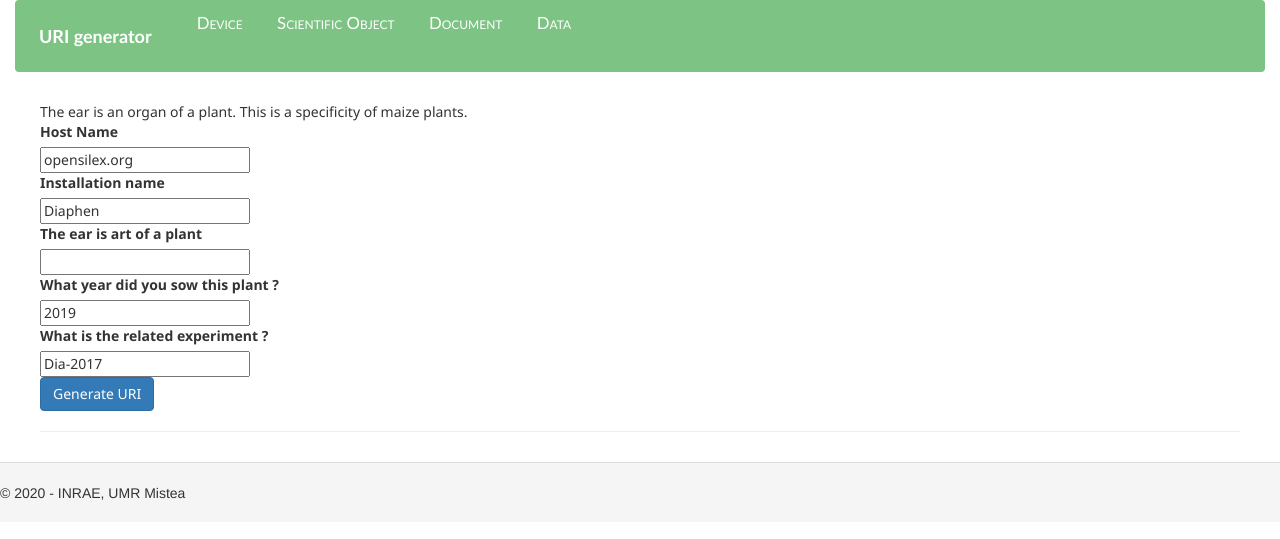
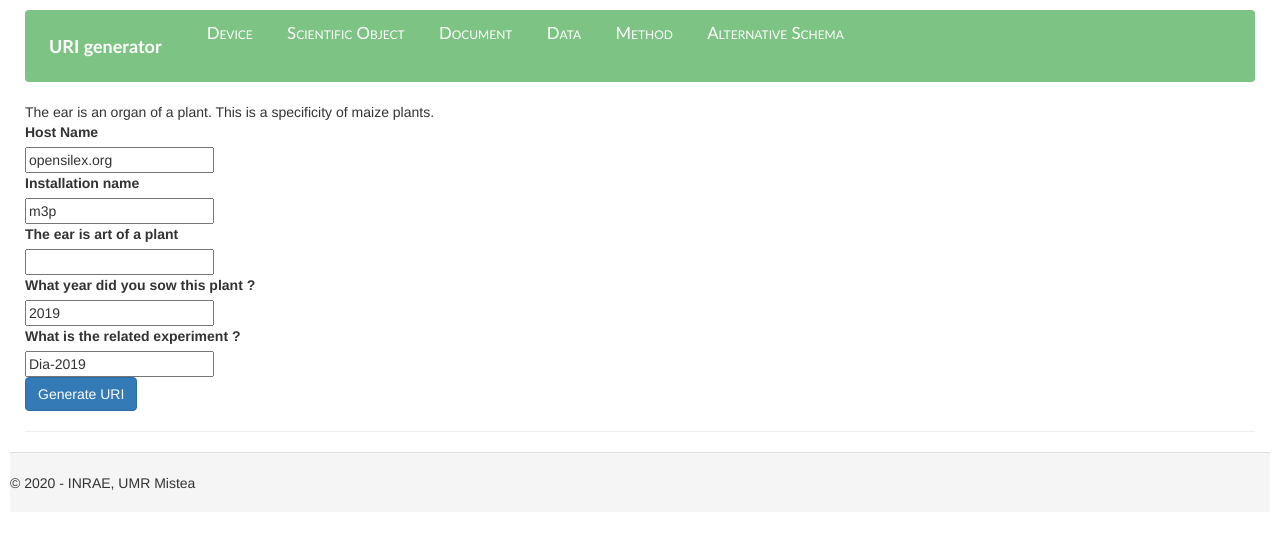
Before and after one commit to niio972/uri-generator, a Flask app: page /uri/ear/ in a window 1280 px wide. Shown: the top 539 px of the page. Run offline with Flask 2, Linux system fonts and the light colour scheme; some libraries are stand-ins or nearby versions.

Commit message:
add custom_design

```diff
--- a/generator.py
+++ b/generator.py
@@ -1,18 +1,25 @@
 from flask import render_template, Flask, session, url_for, request, redirect
 from markupsafe import escape
 from datetime import datetime
+from flask_sqlalchemy import SQLAlchemy
 import hashlib
 import requests
-import json
-import os
-import mimetypes
-import copy
-import pprint
 import random
-import re
 
 app = Flask(__name__)
 app.secret_key = b'_5#y2L"F4Q8z\n\xec]/'
+app.config['SQLALCHEMY_DATABASE_URI'] = 'sqlite:///custom_design.db'
+db = SQLAlchemy(app)
+
+class custom_design(db.Model):
+    id = db.Column(db.Integer, primary_key=True)
+    name = db.Column(db.String(200), nullable=False)
+    content = db.Column(db.String(200), nullable=False)
+
+    def __repr__(self):
+        return "<Design %r>" %self.id
+
+#
 @app.route('/home', methods=['GET', 'POST'])
 def home():
 
@@ -63,68 +70,96 @@ def leaf():
 def data():
    return render_template("data.html")
 
+@app.route("/uri/method/")
+def method():
+   return render_template("method.html")
+
 @app.route('/success')
 def success():
     return render_template("success.html")
     #return   'Creating the following '+ session['subpath'] +' URI %s' % escape(session['URI'])
 
-@app.route('/uri/<path:subpath>', methods=['GET', 'POST'])
+@app.route('/new_schema')
+def new_schema():
+    if request.method == "POST":
+        content_name = request.form['content-name']
+        content = request.form['content']
+        new_design = custom_design(content = content, name = content_name)
+
+        try:
+            db.session.add(new_design)
+            db.session.commit()
+            return redirect('/')
+
+        except:
+            return "There was an error, try again"
+    else:
+        designs = custom_design.query.order_by(custom_design.id).all()
+        return render_template("new_schema.html", designs = designs)
+
+@app.route('/uri/<path:subpath>', methods = ['GET', 'POST'])
 def execute_request(subpath):
     # show the subpath after /path/
-    session['subpath']=subpath[0:-1]
+    session['subpath'] = subpath[0:-1]
     session['hostname'] = request.form['hostname']
     session['installationName'] = request.form['installationName']
-    URI = URIgenerator(host= session['hostname'], installation=session['installationName'] , resource_type=session['subpath'])
-    session['URI']=URI
+    URI = URIgenerator(host = session['hostname'], installation=session['installationName'] , resource_type=session['subpath'])
+    session['URI'] = URI
 
     return redirect(url_for('success'))
     #return 'Creating the folllowing URI %s' % escape(session['URI']) + "for host" + escape(session['hostname'])
 
-
-
+####
 
 def URIgenerator(host, installation, resource_type, year="", project="", data={}):
     if host[-1] != "/":
         host = host + "/" # Ensure host url ends with a slash
     finalURI = host + installation + "/"
 
-    if resource_type=="document":
+    if resource_type == "document":
         title = request.form['doctitle']
         finalURI = finalURI + "document/" + title
 
-    if resource_type=="sensor":
+    if resource_type == "method":
+        title = request.form['methname']
+        finalURI = finalURI + "method/" + title
+
+    if resource_type == "sensor":
         year = request.form['year']
         finalURI = finalURI + year + "/se" + year[2:] + str(random.randrange(0, 1001)).rjust(6, "0")
 
-    if resource_type=="vector":
+    if resource_type == "vector":
         year = request.form['year']
         finalURI = finalURI + year + "/ve" + year[2:] + str(random.randrange(0, 1001)).rjust(6, "0")
 
-    if resource_type=="plant":
+    if resource_type == "plant":
         year = request.form['year']
         project = request.form['relExp']
         finalURI = finalURI + year + "/" + project + "/pl" + year[2:]+ str(random.randrange(0, 1001)).rjust(6, "0")
 
-    if resource_type=="pot":
+    if resource_type == "pot":
         year = request.form['year']
         project = request.form['relExp']
         finalURI = finalURI + year + "/" + project + "/pt" + year[2:]+ str(random.randrange(0, 1001)).rjust(6, "0")
 
-    if resource_type=="leaf":
+    if resource_type == "leaf":
         year = request.form['year']
         relPlant = request.form['relPlant']
         project = request.form['relExp']
         finalURI = finalURI + year + "/" + project + "/" + relPlant + "/lf" + year[2:]+ str(random.randrange(0, 1001)).rjust(6, "0")
 
-    if resource_type=="ear":
+    if resource_type == "ear":
         year = request.form['year']
         relPlant = request.form['relPlant']
         project = request.form['relExp']
         finalURI = finalURI + year + "/" + project + "/" + relPlant + "/ea" + year[2:]+ str(random.randrange(0, 1001)).rjust(6, "0")
 
-    if resource_type=="data":
+    if resource_type == "data":
         year = request.form['year']
         Ash = hashlib.sha224(str(random.randrange(0,1001)).encode("utf-8")).hexdigest()
         finalURI = finalURI + year + "/data/" + Ash
 
     return finalURI
+
+if __name__ == "__main__":
+    app.run(debug=True)
--- a/static/style.css
+++ b/static/style.css
@@ -1,7 +1,7 @@
 body{
    margin-left:10%;
-   padding:0;
-   font-family: "Segoe UI","Helvetica Neue",Arial,sans-serif;
+   padding: 10px;
+   font-family:'Segoe UI', Tahoma, Geneva, Verdana, sans-serif;
    /* font-size:85%; */
 }
 
@@ -64,10 +64,6 @@ background-color: #337ab7;
 border-color: #2e6da4;
 }
 
-.start{
-  color: antiquewhite;
-  display: block;
-}
 footer {
 	height: 60px;
 	background-color: #f5f5f5;
@@ -117,8 +113,3 @@ h1 {
     font-variant: small-caps;
     margin-left: 30px;
 }
-
-.body-content {
-    padding: 10px;
-    font-family:'Segoe UI', Tahoma, Geneva, Verdana, sans-serif;
-}
--- a/templates/data.html
+++ b/templates/data.html
@@ -15,7 +15,7 @@ Data
    <label for="hostname">Host Name</label> <br>
    <input type=text name="hostname"  value="opensilex.org"> <br>
    <label>Installation name</label> <br>
-   <input type="text" name="installationName" value="Diaphen"> <br>
+   <input type="text" name="installationName" value="m3p"> <br>
    <label >What year ?</label> <br>
    <input type="text" name="year" value="2019"> <br>
    <button type=submit class="btn btn-primary">
--- a/templates/ear.html
+++ b/templates/ear.html
@@ -9,7 +9,7 @@ The ear is an organ of a plant. This is a specificity of maize plants.
     <input type="text" name="hostname" value="opensilex.org">  <br>
 
     <label for="installationName" >Installation name</label>   <br>
-    <input type="text" name="installationName" value="Diaphen"><br>
+    <input type="text" name="installationName" value="m3p"><br>
 
     <label for="relPlant">The ear is art of a plant</label>    <br>
     <input type="text" name="relPlant"> <br>
@@ -18,7 +18,7 @@ The ear is an organ of a plant. This is a specificity of maize plants.
     <input type="text" name="year" value=2019>  <br>
 
     <label for="relExp">What is the related experiment ?</label>  <br>
-    <input type="text" id="relExp" name="relExp" value="Dia-2017"><br>
+    <input type="text" id="relExp" name="relExp" value="Dia-2019"><br>
 
     <button id="submit" type="submit" class="btn btn-primary">
      Generate URI
--- a/templates/generator.html
+++ b/templates/generator.html
@@ -5,7 +5,7 @@
         <meta http-equiv="X-UA-Compatible" content="IE=edge" />
         <meta name="viewport" content="width=device-width, initial-scale=1" />
 
-        <title>{% block title %}{% endblock %}</title>
+        <title class='main-title'>{% block title %}{% endblock %}</title>
         <link rel="stylesheet" type="text/css" href="{{ url_for('static', filename='style.css')}}" />
         <link rel="stylesheet" href="https://fonts.googleapis.com/icon?family=Material+Icons" />
         <link rel="stylesheet" href="https://cdnjs.cloudflare.com/ajax/libs/font-awesome/4.7.0/css/font-awesome.min.css">
@@ -13,17 +13,16 @@
     </head>
 
     <body>
-      <div class="wrap">
         <div class="container-fluid">
-          <div class="navbar">
+          <div class="navbar dropdown" >
             <a href="{{ url_for('home') }}" class="navbar-brand">URI generator</a>
             <a href="{{ url_for('device') }}" class="navbar-item">Device</a>
             <a href="{{ url_for('scientificObject') }}" class="navbar-item">Scientific Object</a>
             <a href="{{ url_for('document') }}" class="navbar-item">Document</a>
             <a href="{{ url_for('data') }}" class="navbar-item">Data</a>
+            <a href="{{ url_for('method') }}" class="navbar-item">Method</a>
+            <a href="{{url_for('new_schema')}}" class="navbar-item">Alternative Schema</a>
           </div>
-          <div  class="col-md-12">
-
             <div class="body-content">
               {% block content %}
               {% endblock %}
@@ -31,15 +30,10 @@
             </div>
               {% block success %}
               {% endblock %}
-
-          </div>
        </div>
         <footer>
           <p>© 2020 - INRAE, UMR Mistea</p>
       </footer>
-    </div>
     </body>
 
-<script href="js/vue.js"></script>
-
 </html>
--- a/templates/leaf.html
+++ b/templates/leaf.html
@@ -10,7 +10,7 @@ The leaf is an organ of a plant, they are generally identified from their appari
     <input type="text" name="hostname" value="opensilex.org">   <br>
 
     <label for="installationName" >Installation name</label>    <br>
-    <input type="text" name="installationName" value="Diaphen"> <br>
+    <input type="text" name="installationName" value="m3p"> <br>
 
     <label for="relPlant">The leaf in part of a plant</label>    <br>
     <input type="text" name="relPlant" >    <br>
@@ -19,7 +19,7 @@ The leaf is an organ of a plant, they are generally identified from their appari
     <input type="text" name="year" value=2019>  <br>
 
     <label for="relExp">What is the related experiment ?</label> <br>
-    <input type="text" name="relExp" value="Dia-2017"> <br>
+    <input type="text" name="relExp" value="Dia-2019"> <br>
     <button id="submit" type="submit" class="btn btn-primary">
      Generate URI
      </button>
--- a/templates/plant.html
+++ b/templates/plant.html
@@ -8,13 +8,13 @@ Plant
     <input type="text" name="hostname" value="opensilex.org">  <br>
 
     <label for="installationName" >Installation name</label>   <br>
-    <input type="text" name="installationName" value="Diaphen">
+    <input type="text" name="installationName" value="m3p">
 
     <label for="year">What year did you sow this plant ?</label> <br>
     <input type="text" name="year"value=2019>  <br>
 
     <label for="relExp">What is the related experiment ?</label> <br>
-    <input type="text"  name="relExp" value="Dia-2017"> <br>
+    <input type="text"  name="relExp" value="Dia-2019"> <br>
 
     <button id="submit" type=submit class="btn btn-primary">
         Generate URI
--- a/templates/pot.html
+++ b/templates/pot.html
@@ -9,7 +9,7 @@ A pot is the host a one or several plants.
     <input type="text" name="hostname"  value="opensilex.org">  <br>
 
     <label for="installationName" >Installation name</label>    <br>
-    <input type="text" name="installationName" value="Diaphen"> <br>
+    <input type="text" name="installationName" value="m3p"> <br>
 
     <label for="year">What year did you used this pot ?</label> <br>
     <input type="text" name="year" value=2019>  <br>
--- a/templates/sensor.html
+++ b/templates/sensor.html
@@ -8,7 +8,7 @@ Sensor
     <input type=text name="hostname"  value="opensilex.org"> <br>
 
     <label>Installation name</label> <br>
-    <input type="text" name="installationName" value="Diaphen"> <br>
+    <input type="text" name="installationName" value="m3p"> <br>
 
     <label >What year ?</label> <br>
     <input type="text" name="year" value="2019"> <br>
--- a/templates/vector.html
+++ b/templates/vector.html
@@ -9,7 +9,7 @@ Vector
    <input type=text name="hostname"  value="opensilex.org">   <br>
 
    <label>Installation name</label>   <br>
-   <input type="text" name="installationName" value="Diaphen">  <br>
+   <input type="text" name="installationName" value="m3p">  <br>
 
    <label >What year ?</label> <br>
    <input type="text" name="year" value="2019"> <br>
```
Also changed, not shown: templates/method.html (added, +17 -0 lines), templates/new_schema.html (added, +44 -0 lines), custom_design.db (added).
